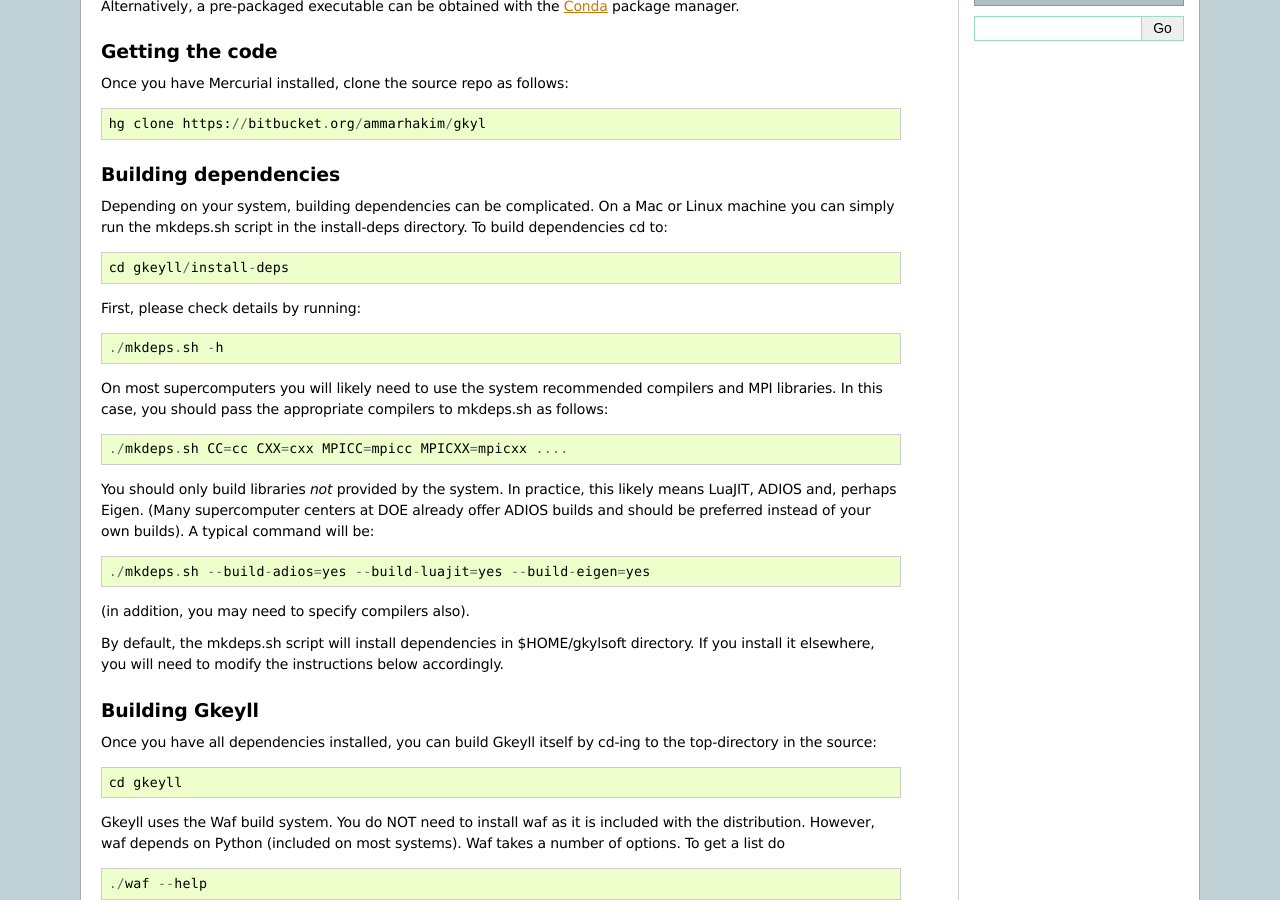
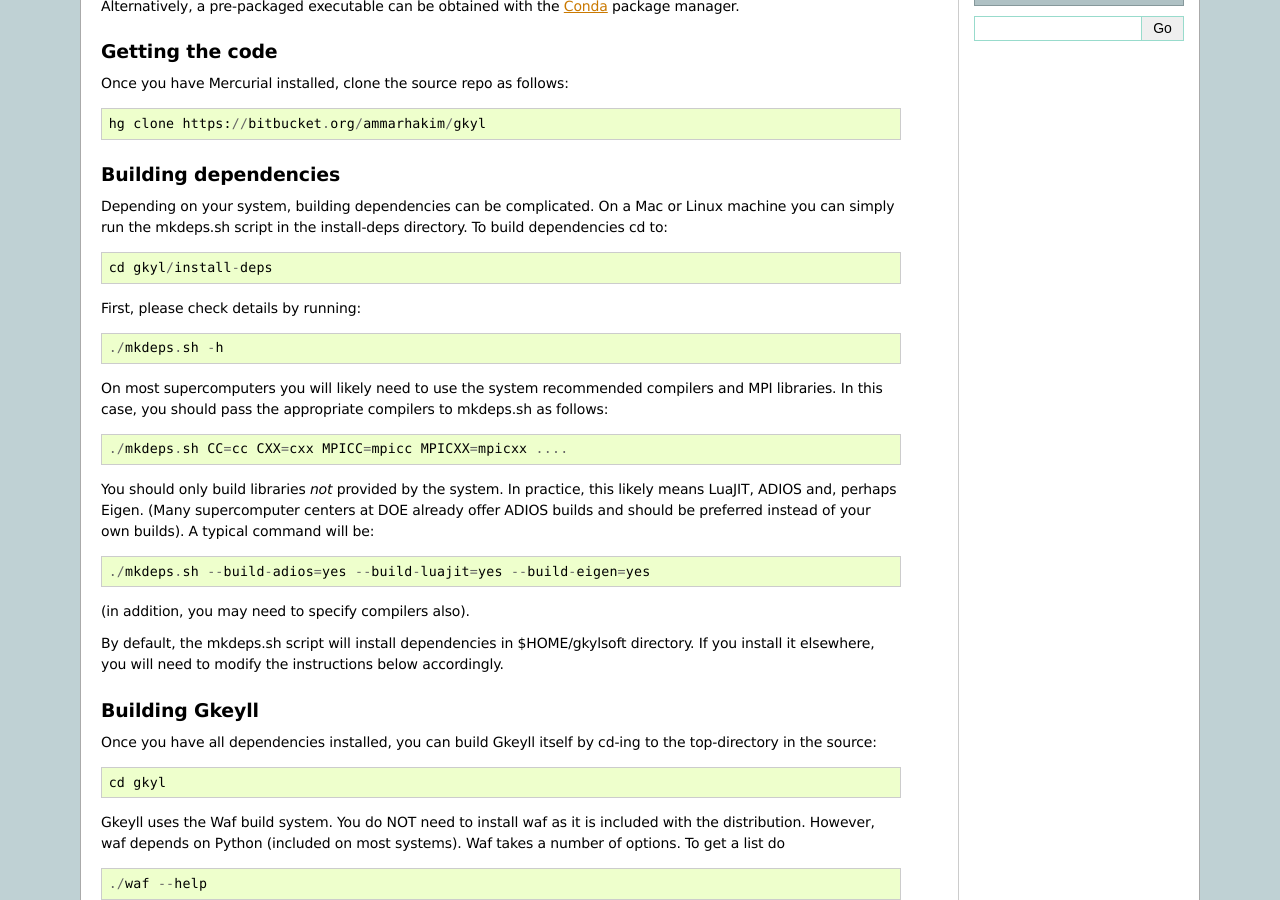
Before and after one commit to ammarhakim/gkyl-doc, a Sphinx documentation site: the page built from source/gkyl/install.rst, in a window 1280 px wide and 900 px high, scrolled down 440 px. Built offline with Sphinx 7.4.7, drawn with Linux system fonts in a browser that asks for light colours.

Commit message:
Typos in build instructions fixed

```diff
--- a/source/gkyl/install.rst
+++ b/source/gkyl/install.rst
@@ -40,7 +40,7 @@ Depending on your system, building dependencies can be complicated.
 On a Mac or Linux machine you can simply run the mkdeps.sh script in
 the install-deps directory. To build dependencies cd to::
 
-  cd gkeyll/install-deps
+  cd gkyl/install-deps
 
 First, please check details by running::
 
@@ -71,7 +71,7 @@ Building Gkeyll
 Once you have all dependencies installed, you can build Gkeyll itself
 by cd-ing to the top-directory in the source::
 
-  cd gkeyll
+  cd gkyl
 
 Gkeyll uses the Waf build system. You do NOT need to install waf as it
 is included with the distribution. However, waf depends on Python
```
